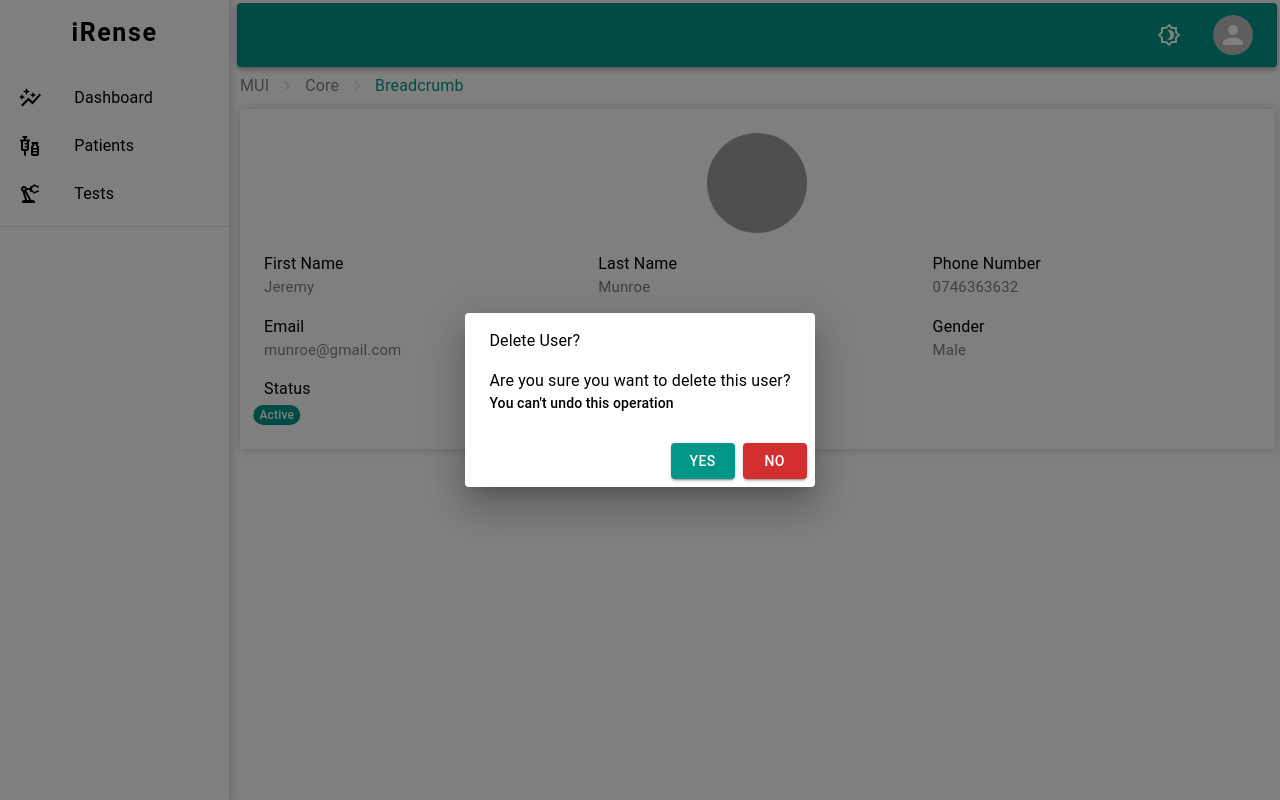
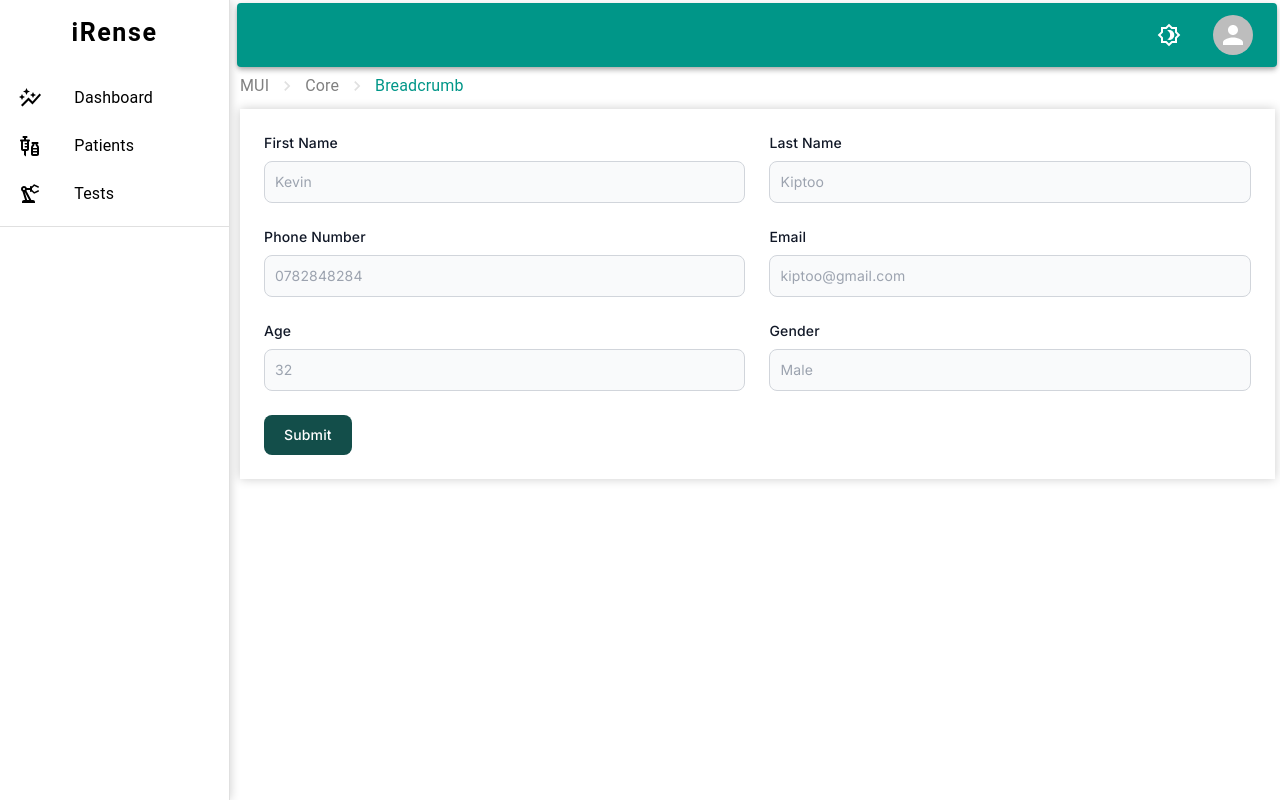
Before and after one commit to j3rryl/irense-web-portal, a Next.js app: page /dashboard/patients/add in a window 1280 px wide. Built offline with nearby package versions, Linux system fonts and the light colour scheme; grey boxes are pictures that could not be loaded.

Commit message:
add patients

```diff
--- /dev/null
+++ b/app/dashboard/patients/add/page.tsx
@@ -0,0 +1,42 @@
+
+const page = () => {
+  return (
+
+<form>
+  <div className="grid md:grid-cols-2 md:gap-6">
+    <div className="relative z-0 w-full mb-6 group">
+        <label htmlFor="first_name" className="block mb-2 text-sm font-medium text-gray-900 ">First Name</label>
+        <input type="text" name="first_name" id="first_name" className="bg-gray-50 border border-gray-300 text-gray-900 sm:text-sm rounded-lg focus:ring-primary-600 block w-full p-2.5" placeholder="Kevin" required />
+    </div>
+    <div className="relative z-0 w-full mb-6 group">
+        <label htmlFor="last_name" className="block mb-2 text-sm font-medium text-gray-900 ">Last Name</label>
+        <input type="text" name="last_name" id="last_name" className="bg-gray-50 border border-gray-300 text-gray-900 sm:text-sm rounded-lg focus:ring-primary-600 block w-full p-2.5" placeholder="Kiptoo" required />
+    </div>
+  </div>
+  <div className="grid md:grid-cols-2 md:gap-6">
+    <div className="relative z-0 w-full mb-6 group">
+        <label htmlFor="phone_number" className="block mb-2 text-sm font-medium text-gray-900 ">Phone Number</label>
+        <input type="tel" name="phone_number" id="phone_number" className="bg-gray-50 border border-gray-300 text-gray-900 sm:text-sm rounded-lg focus:ring-primary-600 block w-full p-2.5" placeholder="0782848284" required />
+    </div>
+    <div className="relative z-0 w-full mb-6 group">
+        <label htmlFor="email" className="block mb-2 text-sm font-medium text-gray-900 ">Email</label>
+        <input type="email" name="username" id="email" className="bg-gray-50 border border-gray-300 text-gray-900 sm:text-sm rounded-lg focus:ring-primary-600 block w-full p-2.5" placeholder="kiptoo@gmail.com" />
+    </div>
+  </div>
+  <div className="grid md:grid-cols-2 md:gap-6">
+    <div className="relative z-0 w-full mb-6 group">
+        <label htmlFor="age" className="block mb-2 text-sm font-medium text-gray-900 ">Age</label>
+        <input type="number" name="age" id="age" className="bg-gray-50 border border-gray-300 text-gray-900 sm:text-sm rounded-lg focus:ring-primary-600 block w-full p-2.5" placeholder='32' required />
+    </div>
+    <div className="relative z-0 w-full mb-6 group">
+        <label htmlFor="gender" className="block mb-2 text-sm font-medium text-gray-900 ">Gender</label>
+        <input type="text" name="gender" id="gender" className="bg-gray-50 border border-gray-300 text-gray-900 sm:text-sm rounded-lg focus:ring-primary-600 block w-full p-2.5" placeholder="Male"  />
+    </div>
+  </div>
+  <button type="submit" className="text-white bg-primary hover:bg-primary focus:ring-4 focus:outline-none focus:ring-blue-300 font-medium rounded-lg text-sm w-full sm:w-auto px-5 py-2.5 text-center">Submit</button>
+</form>
+
+  )
+}
+
+export default page
```
